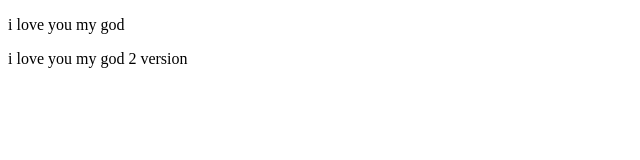
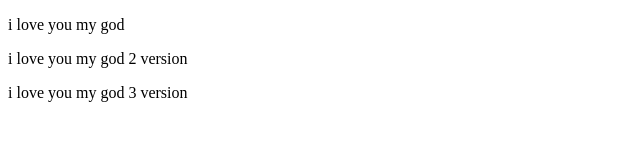
Before and after one commit to lovechina1314/text1, a plain HTML site: page studyGit/lovegod.html in a window 1280 px wide. Shown: the whole page, without its empty margins (0-640 px from the left). Drawn offline with Linux system fonts and the light colour scheme.

Commit message:
this is  four version

```diff
--- a/studyGit/lovegod.html
+++ b/studyGit/lovegod.html
@@ -9,5 +9,6 @@
 <body>
     <p>i love you  my god</p>
     <p>i love you  my god 2 version</p>
+    <p>i love you  my god 3 version</p>
 </body>
 </html>
```
Also changed, not shown: 2 other files.
